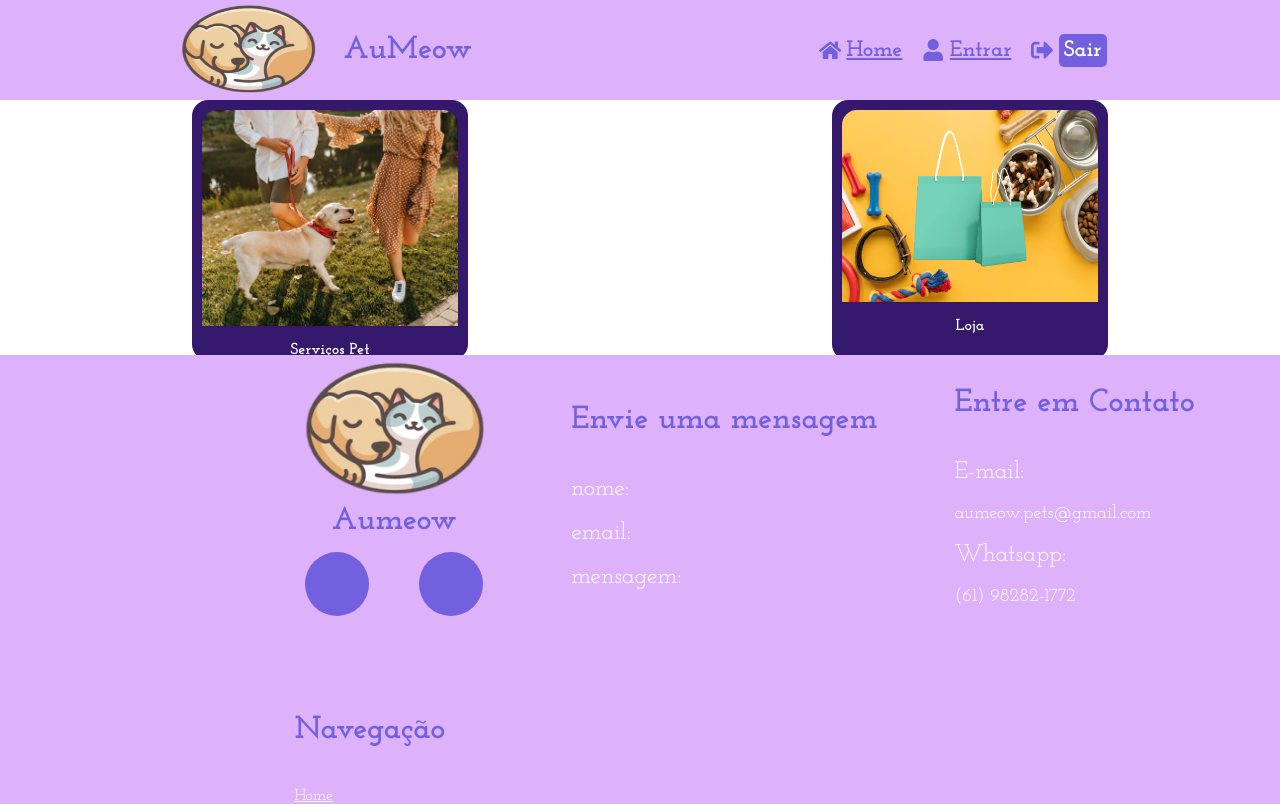
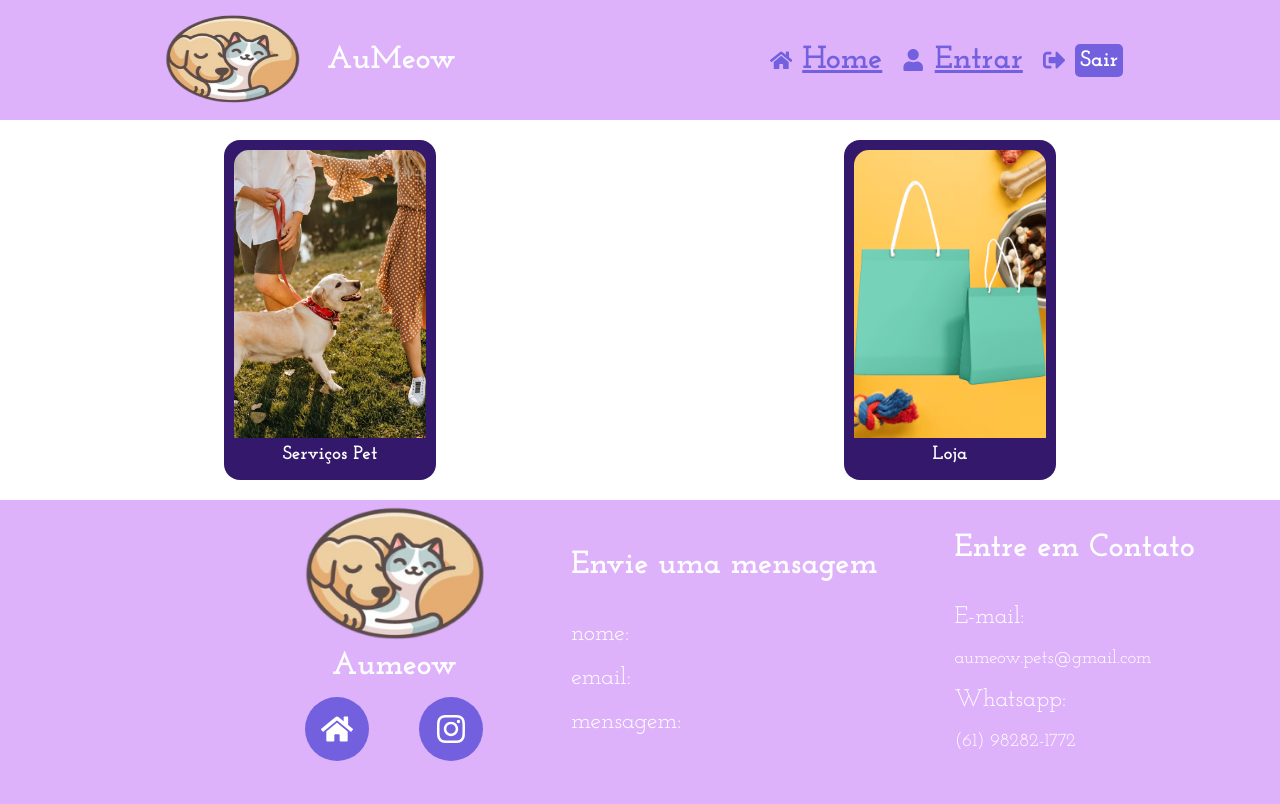
Before and after one commit to lucasshibata/aumeow_web, a React (Create React App) app: page /NavigationScreen in a window 1280 px wide. Shown: the top 804 px of the page. Built offline with nearby package versions, Linux system fonts and the light colour scheme; no server answers; sample sign-in values are in the browser's storage.

Commit message:
mais modificações visuais

```diff
--- a/src/components/layout/Header.tsx
+++ b/src/components/layout/Header.tsx
@@ -11,8 +11,8 @@ export default function Header(){
         alignItems:'center',
         justifyContent: 'space-around',
         flexWrap:"wrap",
-        // padding:'5px',
-        height:'20vh',
+        paddingTop:'10px',
+        paddingBottom:'10px',
         width:'100vw'
     }
     const stylesContent:React.CSSProperties = {
@@ -25,7 +25,7 @@ export default function Header(){
         width:'auto'
     }
     const stylesText:React.CSSProperties = {
-        fontSize:'1.4rem',
+        fontSize:'2rem',
         color: '#7360DF',
         margin:'0px',
         padding: '0px'
@@ -55,7 +55,7 @@ export default function Header(){
         display:'flex',
         justifyContent:'center',
         alignItems:'center',
-        gap:'5px'
+        gap:'10px'
     }
     const location = useLocation();
     const showButtonOnRoutes = ["/EspecificProduct", "/ListaServicosPrestador", "/MenuPrestador", "/NavigationScreen", "/PetServices", "/RegistroProdutoPrestador", "/Shopping"];
--- a/src/components/layout/NavToolsImg.tsx
+++ b/src/components/layout/NavToolsImg.tsx
@@ -4,48 +4,58 @@ import TouchableOpacity from './TouchableOpacity';
 
 export default function NavToolsImg(props:any){
     const {src, titleNav, onTouch} = props;
-    const stylesBox:React.CSSProperties = {
+
+    const stylesImg:React.CSSProperties = {
         height:'100%',
         width:'100%',
-        display:'flex',
-        backgroundColor:'#7360DF',
-        borderRadius:15,
-        margin:10,
-    };
-    const stylesImg:React.CSSProperties = {
-        height:'90%',
-        width:'100%',
+        objectFit:'cover',
         borderTopLeftRadius:15,
         borderTopRightRadius:15,
     }
     const stylesText:React.CSSProperties = {
-        color:'white'
+        color:'white',
+        fontSize:'1.2rem'
     }
     const stylesContainer:React.CSSProperties = {
-        height: '100%',
-        width:'100%',
         backgroundColor:'#33186B',
+        height:'40vh',
+        width:'15vw',
         display: 'flex',
+        flexDirection:'column',
         justifyContent:'center',
         alignItems:'center',
         padding:10,
         borderRadius:16,
     }
-    const stylesInerContainer:React.CSSProperties = {
+
+    const stylesContainerImg:React.CSSProperties = {
+        height: '90%',
+        width: '100%',
         display:'flex',
-        flexDirection:'column',
+        margin: 0,
+        padding: 0,
+        justifyContent:'center',
+        alignItems:'center'
+    }
+    const stylesContainerSubtitle:React.CSSProperties = {
+        height: '10%',
+        width: '100%',
+        display:'flex',
+        margin: 0,
+        padding: 0,
+        justifyContent:'center',
         alignItems:'center',
-        height:'100%',
-        width:'100%'
     }
     return(
-        <div style={stylesContainer}>
-            <TouchableOpacity style={stylesBox} onClick={onTouch}>
-                <div style={stylesInerContainer}>
+        <TouchableOpacity onClick={onTouch}>
+            <div style={stylesContainer}>
+                <div style={stylesContainerImg}>
                     <img src={src} style={stylesImg} alt='uma imagem ai'/>
+                </div>
+                <div style={stylesContainerSubtitle}>
                     <p style={stylesText}>{titleNav}</p>
                 </div>
-            </TouchableOpacity>
-        </div>
+            </div>
+        </TouchableOpacity>
     );
 };
--- a/src/components/layout/TouchableOpacity.tsx
+++ b/src/components/layout/TouchableOpacity.tsx
@@ -15,8 +15,6 @@ export default function TouchableOpacity ({ children, onClick, activeOpacity = 0
     flexDirection: 'column',
     justifyContent: 'center',
     alignItems: 'center',
-    height:'100%',
-    width:'100%'
   };
 
   return (
--- a/src/components/screens/NavigationScreen.css
+++ b/src/components/screens/NavigationScreen.css
@@ -7,13 +7,8 @@
         flex-direction: row;
         justify-content: space-around;
         align-items: center;
-        width: 100%;
+        flex-wrap: wrap;
+        padding: 20px;
         height: 100%;
-        flex-wrap: wrap;
-        margin-bottom: 15px;
-        & .ContainerList{
-            width: 20vw;
-            height: 30vh;
-        }
     }
 }
--- a/src/components/screens/RecoverPassword.css
+++ b/src/components/screens/RecoverPassword.css
@@ -1,11 +1,7 @@
-*{
-    color: #7360DF
-}
 .RecoverPassword{
     height: 100vh;
 	width: 100vw;
-}
-.ContainerRecoverLogo{
+    &.ContainerRecoverLogo{
         display: flex;
         flex-direction: column;
         align-items: center;
@@ -42,3 +38,4 @@
             }
         }
     }
+}
--- a/src/components/screens/RecoverPassword.tsx
+++ b/src/components/screens/RecoverPassword.tsx
@@ -2,7 +2,6 @@ import BackGround from '../layout/BackGround';
 import { useForm } from 'react-hook-form';
 import {auth, sendPasswordResetEmail} from '../firebase/Firebase';
 import "./RecoverPassword.css"
-import RenderLogo from '../layout/RenderLogo';
 import TitleLogo from '../layout/TitleLogo';
 import { Link } from 'react-router-dom';
 
@@ -19,7 +18,6 @@ export default function RecoverPassword(){
       };
     return(
         <div className='RecoverPassword'>
-
             <BackGround>
                 <div className='ContainerRecoverLogo'>
                     <div className='LogoDiv'>
```
Lines whose indentation alone changed are shown as unchanged.
